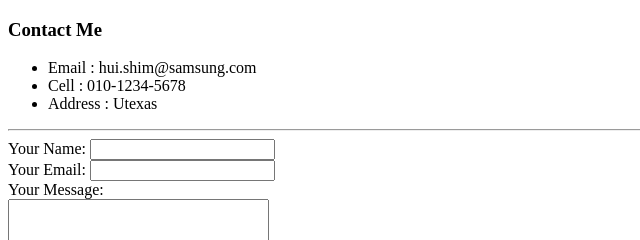
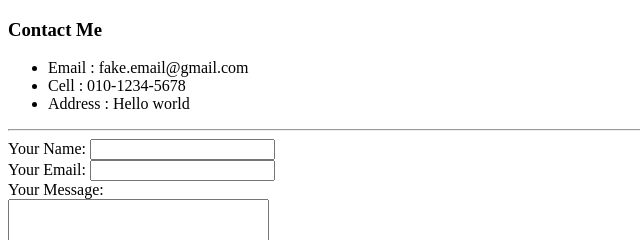
Before and after one commit to dsfm26/wdcv, a plain HTML site: page contacts.html in a window 1280 px wide. Shown: the top 240 px of the page, 0-640 px from the left. Drawn offline with Linux system fonts and the light colour scheme.

Commit message:
change contact

```diff
--- a/contacts.html
+++ b/contacts.html
@@ -7,12 +7,12 @@
 <body>
     <h3>Contact Me</h3>
     <ul>
-        <li>Email : hui.shim@samsung.com</li>
+        <li>Email : fake.email@gmail.com</li>
         <li>Cell : 010-1234-5678</li>
-        <li>Address : Utexas </li>
+        <li>Address : Hello world</li>
     </ul>
     <hr>
-    <form action="mailto:info@londonappbrewery.com" method="post" enctype="text/plain"></form>
+    <form action="mailto:fake@gmail.com" method="post" enctype="text/plain"></form>
         <label>Your Name:</label>
         <input type="text" name="yourName"><br>
         <label for="">Your Email: </label>
```
